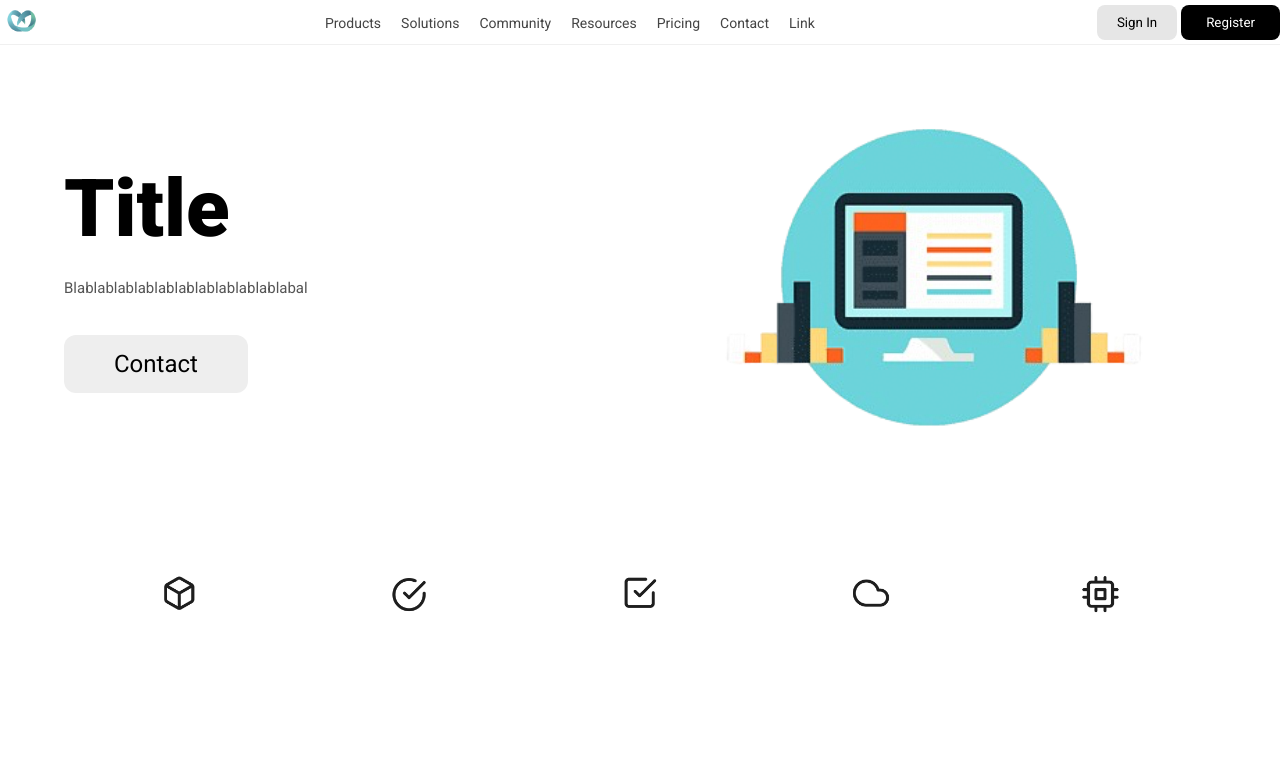
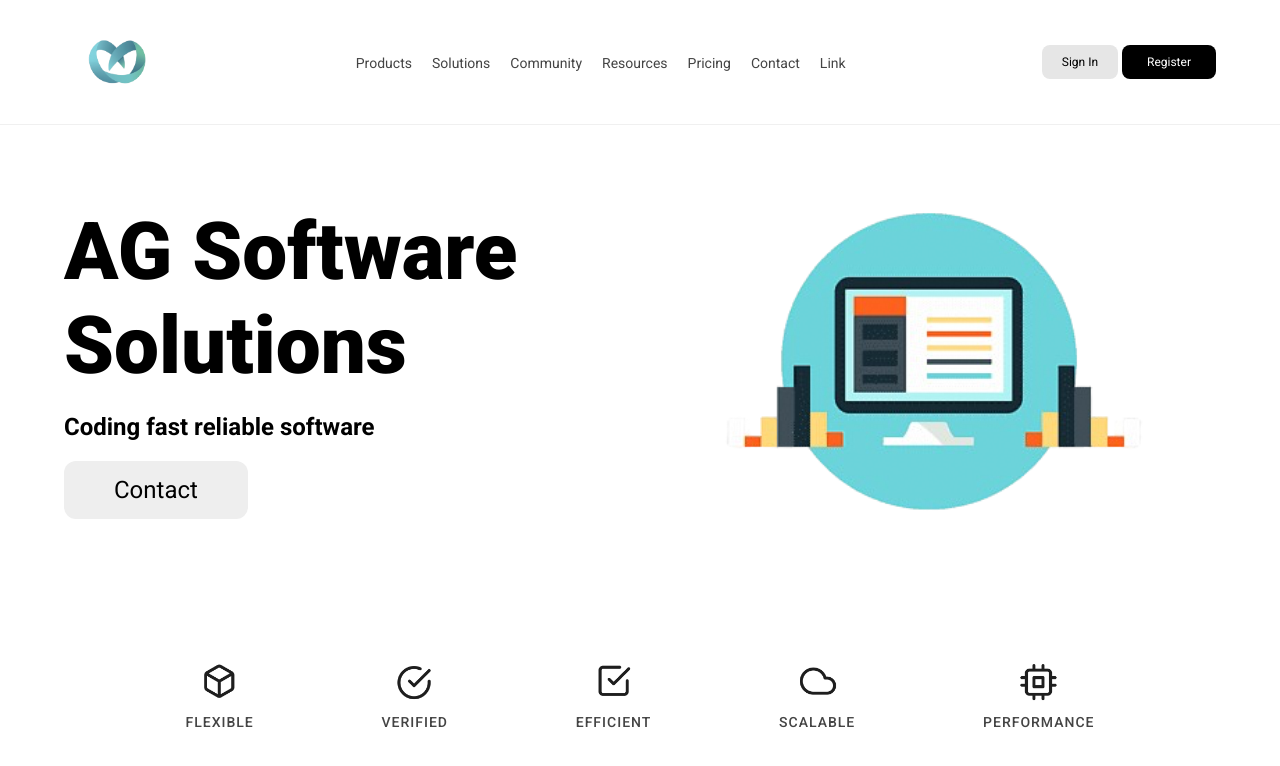
Before and after one commit to santiagocachoo/actividad_3, a plain HTML site: page index.html in a window 1280 px wide. Drawn offline with Linux system fonts and the light colour scheme.

Commit message:
added text below feature icons and included them in animation

```diff
--- a/index.html
+++ b/index.html
@@ -37,8 +37,8 @@
     <main class="main-landing">
       <section class="landing">
         <div class="landing-content">
-          <h1>Title</h1>
-          <p>Blablablablablablablablablablablabal</p>
+          <h1>AG Software Solutions</h1>
+          <h2>Coding fast reliable software</h2>
           <button class="btn-contact">Contact</button>
         </div>
         <div class="landing-image">
@@ -50,11 +50,26 @@
         </div>
       </section>
       <section class="features">
-        <img src="resources/box.png" alt="feature 1" class="feature-img" />
-        <img src="resources/check.png" alt="feature 2" class="feature-img" />
-        <img src="resources/check2.png" alt="feature 3" class="feature-img" />
-        <img src="resources/cloud.png" alt="feature 4" class="feature-img" />
-        <img src="resources/chip.png" alt="feature 5" class="feature-img" />
+        <div class="feature-item">
+          <img src="resources/box.png" alt="feature 1" class="feature-img" />
+          <p>Flexible</p>
+        </div>
+        <div class="feature-item">
+          <img src="resources/check.png" alt="feature 2" class="feature-img" />
+          <p>Verified</p>
+        </div>
+        <div class="feature-item">
+          <img src="resources/check2.png" alt="feature 3" class="feature-img" />
+          <p>Efficient</p>
+        </div>
+        <div class="feature-item">
+          <img src="resources/cloud.png" alt="feature 4" class="feature-img" />
+          <p>Scalable</p>
+        </div>
+        <div class="feature-item">
+          <img src="resources/chip.png" alt="feature 5" class="feature-img" />
+          <p>Performance</p>
+        </div>
       </section>
     </main>
   </body>
--- a/style.css
+++ b/style.css
@@ -17,13 +17,14 @@ body {
   display: flex;
   justify-content: space-between;
   align-items: center;
-  padding: 20px 5;
+  padding: 20px 5%;
   border-bottom: 1px solid #f0f0f0;
 }
 
 .img-logo {
-  height: 40px;
+  height: 80px;
   width: auto;
+  padding-left: 10px;
 }
 
 .nav-links {
@@ -57,6 +58,7 @@ button {
   background-color: #e6e6e6;
   padding: 10px 20px;
   border-radius: 8px;
+  font-size: 12px;
 }
 
 .btn-register {
@@ -64,6 +66,7 @@ button {
   color: #ffffff;
   padding: 10px 25px;
   border-radius: 8px;
+  font-size: 12px;
 }
 
 .btn-register:hover {
@@ -96,6 +99,10 @@ button {
   font-size: 80px;
   font-weight: 900;
   margin-bottom: 20px;
+}
+
+.landing-content h2 {
+  padding-bottom: 20px;
 }
 
 .landing-content p {
@@ -133,29 +140,46 @@ button {
   display: flex;
   justify-content: space-around;
   align-items: center;
-  padding: 60px 0;
+  padding: 60px 5%;
+}
+
+.feature-item {
+  display: flex;
+  flex-direction: column;
+  align-items: center;
+  gap: 10px;
+  cursor: pointer;
+  transition: transform 0.3s ease;
+}
+
+.feature-item:hover {
+  transform: scale(1.2);
 }
 
 .feature-img {
   height: 45px;
   width: auto;
-  transition: transform 0.3s ease;
 }
 
-.feature-img:hover {
-  transform: scale(1.2);
+.feature-item p {
+  font-family: "Roboto", sans-serif;
+  font-size: 14px;
+  font-weight: 500;
+  color: #444444;
+  text-transform: uppercase;
+  letter-spacing: 1px;
 }
 
 /* tablet */
 @media (max-width: 1024px) {
-  .hero {
+  .landing {
     flex-direction: column;
     text-align: center;
   }
-  .hero-text p {
+  .landing-content p {
     margin: 0 auto 35px auto;
   }
-  .hero-text h1 {
+  .landing-content h1 {
     font-size: 60px;
   }
 }
@@ -166,7 +190,7 @@ button {
   .nav-buttons {
     display: none;
   }
-  .hero-text h1 {
+  .landing-content h1 {
     font-size: 45px;
   }
   .features {
```
